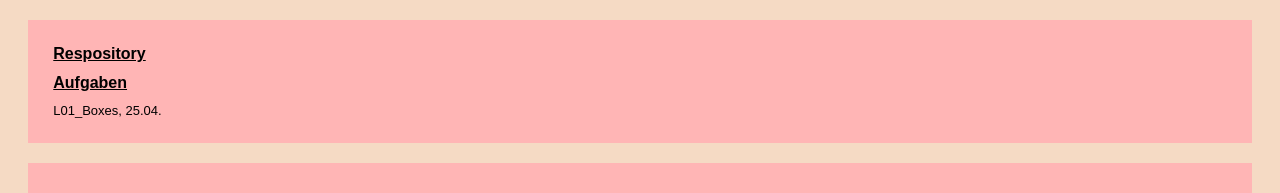
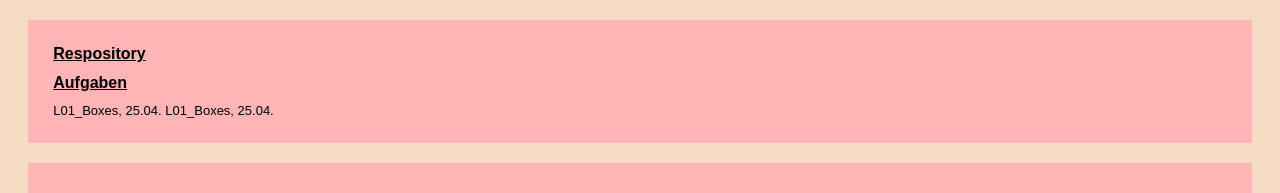
Before and after one commit to Lum7n/EIA2, a plain HTML site: page Steckbrief/steckbrief.htm in a window 1280 px wide. Shown: the top 193 px of the page. Drawn offline with Linux system fonts and the light colour scheme.

Commit message:
Add files via upload

```diff
--- a/Steckbrief/steckbrief.htm
+++ b/Steckbrief/steckbrief.htm
@@ -48,6 +48,7 @@
 			<h1>Aufgaben</h1>
 			<!-- Format: Aufgabenbezeichnung, Datum -->
 			<a target="_blank" href="https://github.com/Lum7n/EIA2/blob/master/L01_Recap%26Foundation/L01_Boxes.pdf">L01_Boxes, 25.04.</a>
+			<a target="_blank" href="https://lum7n.github.io/EIA2/L01_Recap&Foundation/L01_Boxes.pdf">L01_Boxes, 25.04.</a>
 			<br/>
 		</div>
 		<div>
```
